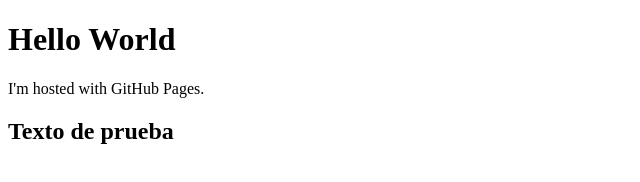
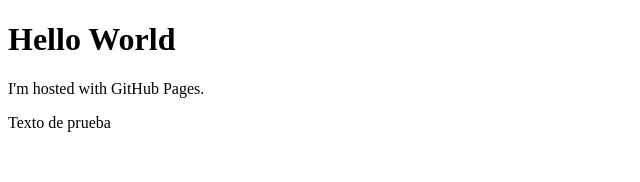
Before and after one commit to AlejandroRodriguezMorey/AlejandroRodriguezMorey, a plain HTML site: page index.html in a window 1280 px wide. Shown: the whole page, without its empty margins (0-640 px from the left). Drawn offline with Linux system fonts and the light colour scheme.

Commit message:
Update index.html
updated text

```diff
--- a/index.html
+++ b/index.html
@@ -3,6 +3,6 @@
 <body>
 <h1>Hello World</h1>
 <p>I'm hosted with GitHub Pages.</p>
-<h2>Texto de prueba</h2>
+<p>Texto de prueba</p>
 </body>
 </html>
```
